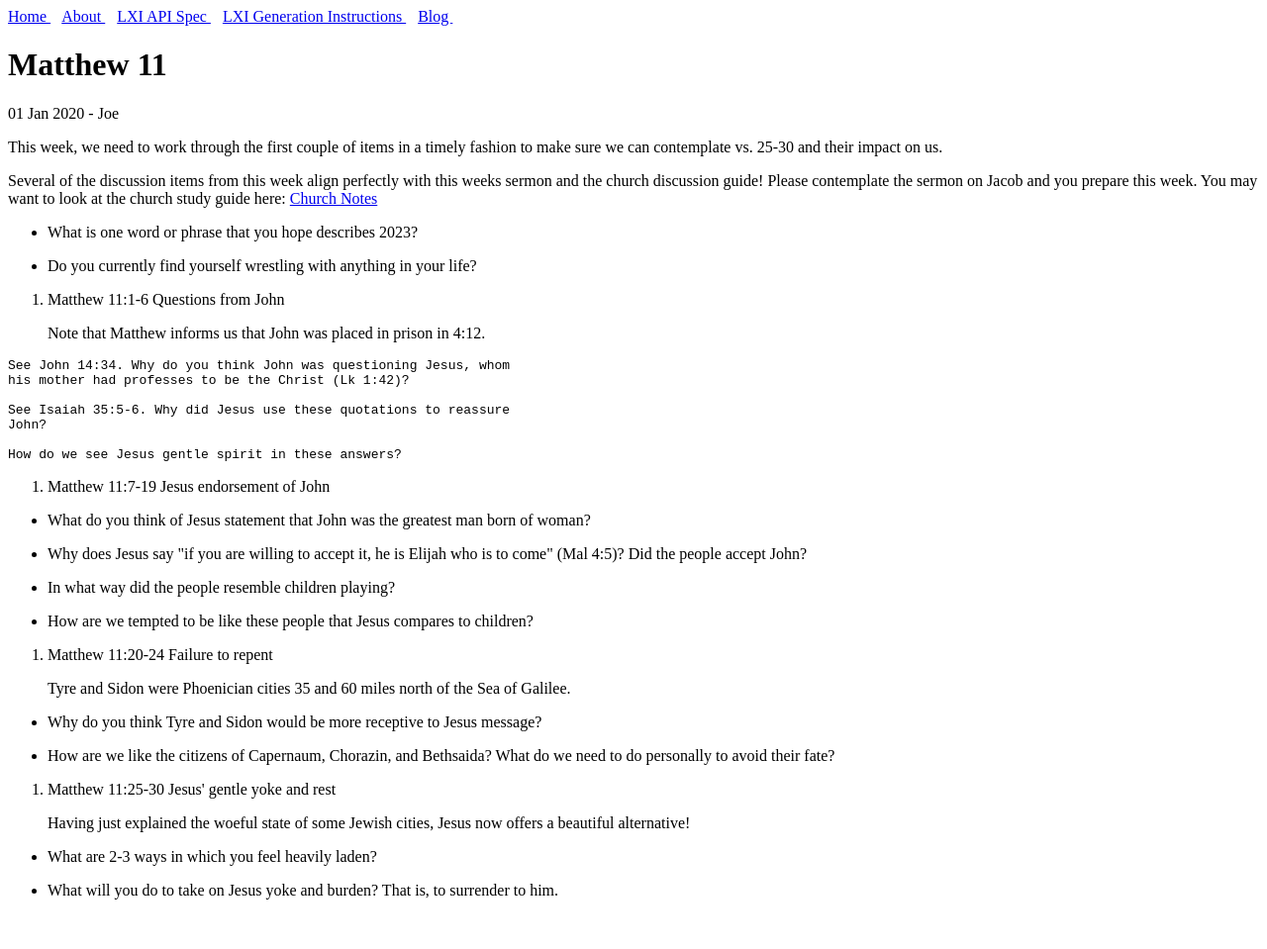
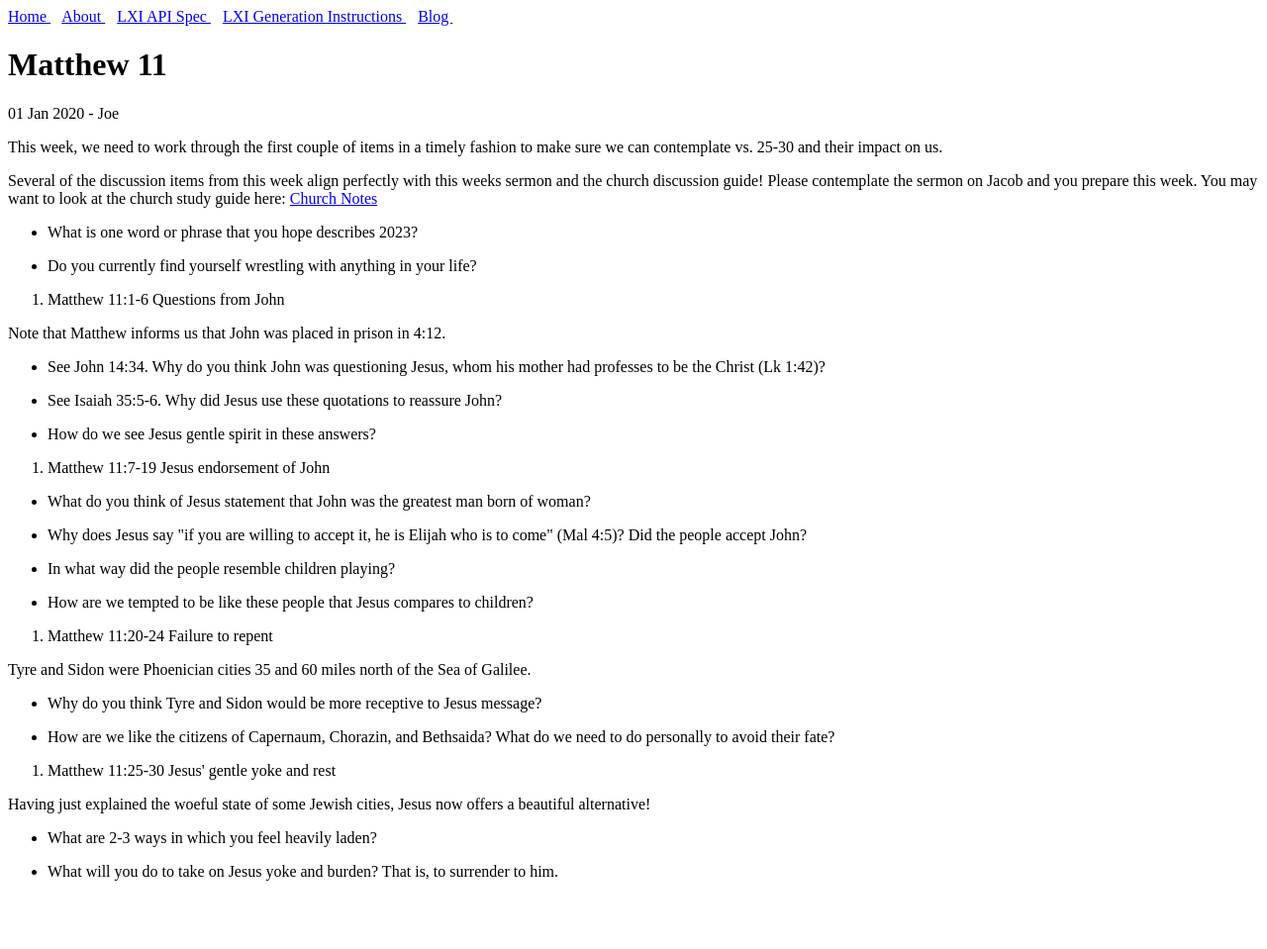
Before and after one commit to joseph-mueller/joseph-mueller.github.io, a Jekyll site: the page built from _posts/2020-01-01-Matthew 11.md, in a window 1280 px wide. Shown: the whole page at 99% size. Built offline with Jekyll 4.4.1, drawn with Linux system fonts in a browser that asks for light colours.

```diff
--- a/_posts/2020-01-01-Matthew 11.md
+++ b/_posts/2020-01-01-Matthew 11.md
@@ -6,7 +6,6 @@ post.title: Matthew 11
 This week, we need to work through the first couple of items in a timely
 fashion to make sure we can contemplate vs. 25-30 and their impact on
 us.
-
 
 Several of the discussion items from this week align perfectly with this
 weeks sermon and the church discussion guide! Please contemplate the
@@ -20,49 +19,49 @@ church study guide here:
 
 1.  Matthew 11:1-6 Questions from John
 
-> Note that Matthew informs us that John was placed in prison in 4:12.
+  Note that Matthew informs us that John was placed in prison in 4:12.
 
-    See John 14:34. Why do you think John was questioning Jesus, whom
+  - See John 14:34. Why do you think John was questioning Jesus, whom
     his mother had professes to be the Christ (Lk 1:42)?
 
-    See Isaiah 35:5-6. Why did Jesus use these quotations to reassure
+  - See Isaiah 35:5-6. Why did Jesus use these quotations to reassure
     John?
 
-    How do we see Jesus gentle spirit in these answers?
+  - How do we see Jesus gentle spirit in these answers?
 
 2.  Matthew 11:7-19 Jesus endorsement of John
 
--   What do you think of Jesus statement that John was the greatest man
+  - What do you think of Jesus statement that John was the greatest man
     born of woman?
 
--   Why does Jesus say \"if you are willing to accept it, he is Elijah
+  - Why does Jesus say \"if you are willing to accept it, he is Elijah
     who is to come\" (Mal 4:5)? Did the people accept John?
 
--   In what way did the people resemble children playing?
+  - In what way did the people resemble children playing?
 
--   How are we tempted to be like these people that Jesus compares to
+  - How are we tempted to be like these people that Jesus compares to
     children?
 
 3.  Matthew 11:20-24 Failure to repent
 
-> Tyre and Sidon were Phoenician cities 35 and 60 miles north of the Sea
-> of Galilee.
+  Tyre and Sidon were Phoenician cities 35 and 60 miles north of the Sea
+  of Galilee.
 
--   Why do you think Tyre and Sidon would be more receptive to Jesus
+  - Why do you think Tyre and Sidon would be more receptive to Jesus
     message?
 
--   How are we like the citizens of Capernaum, Chorazin, and Bethsaida?
+  - How are we like the citizens of Capernaum, Chorazin, and Bethsaida?
     What do we need to do personally to avoid their fate?
 
 4.  Matthew 11:25-30 Jesus\' gentle yoke and rest
 
-> Having just explained the woeful state of some Jewish cities, Jesus
-> now offers a beautiful alternative!
+  Having just explained the woeful state of some Jewish cities, Jesus
+  now offers a beautiful alternative!
 
--   What are 2-3 ways in which you feel heavily laden?
+  - What are 2-3 ways in which you feel heavily laden?
 
 
--   What will you do to take on Jesus yoke and burden? That is, to
+  - What will you do to take on Jesus yoke and burden? That is, to
     surrender to him.
 
 
```
